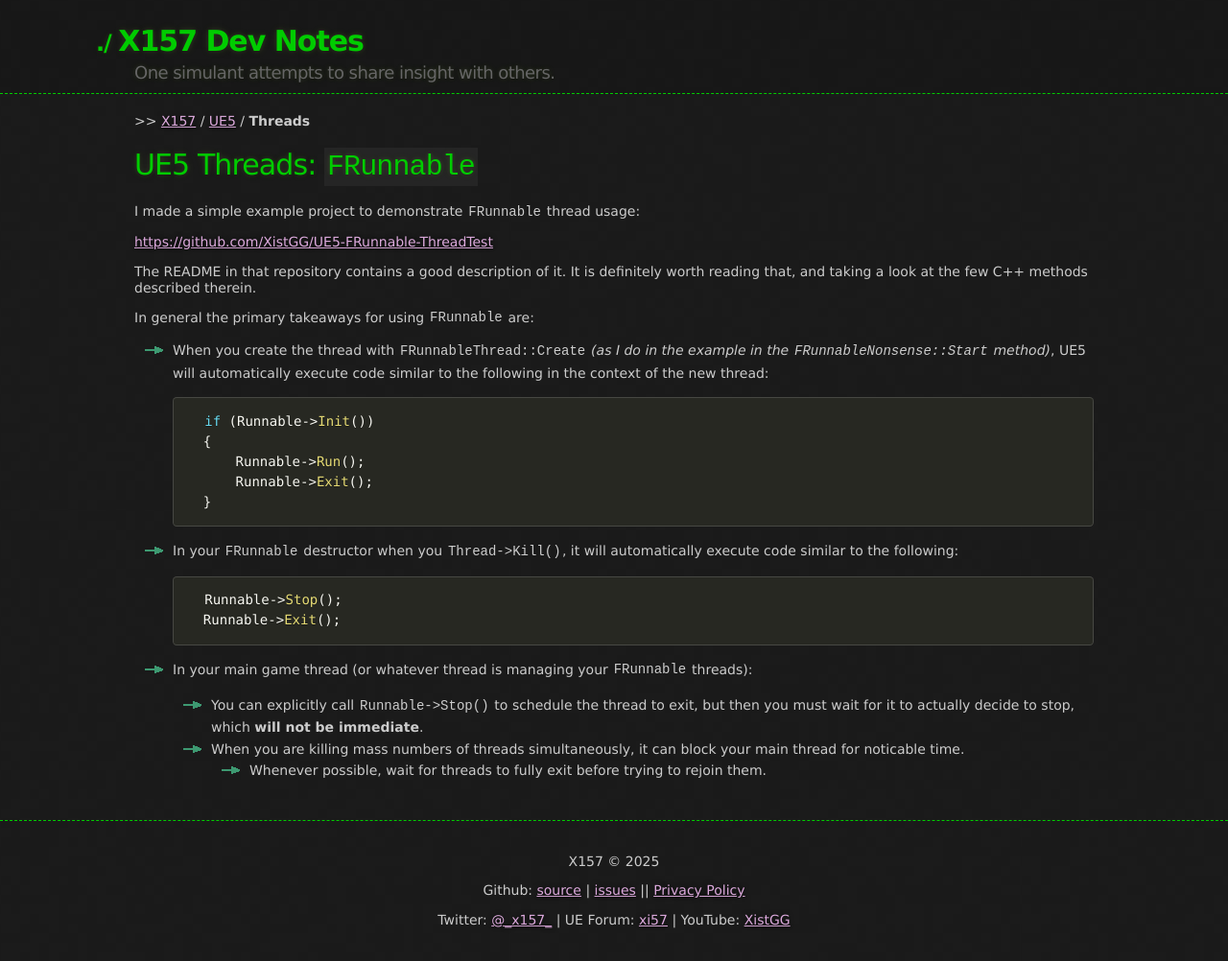
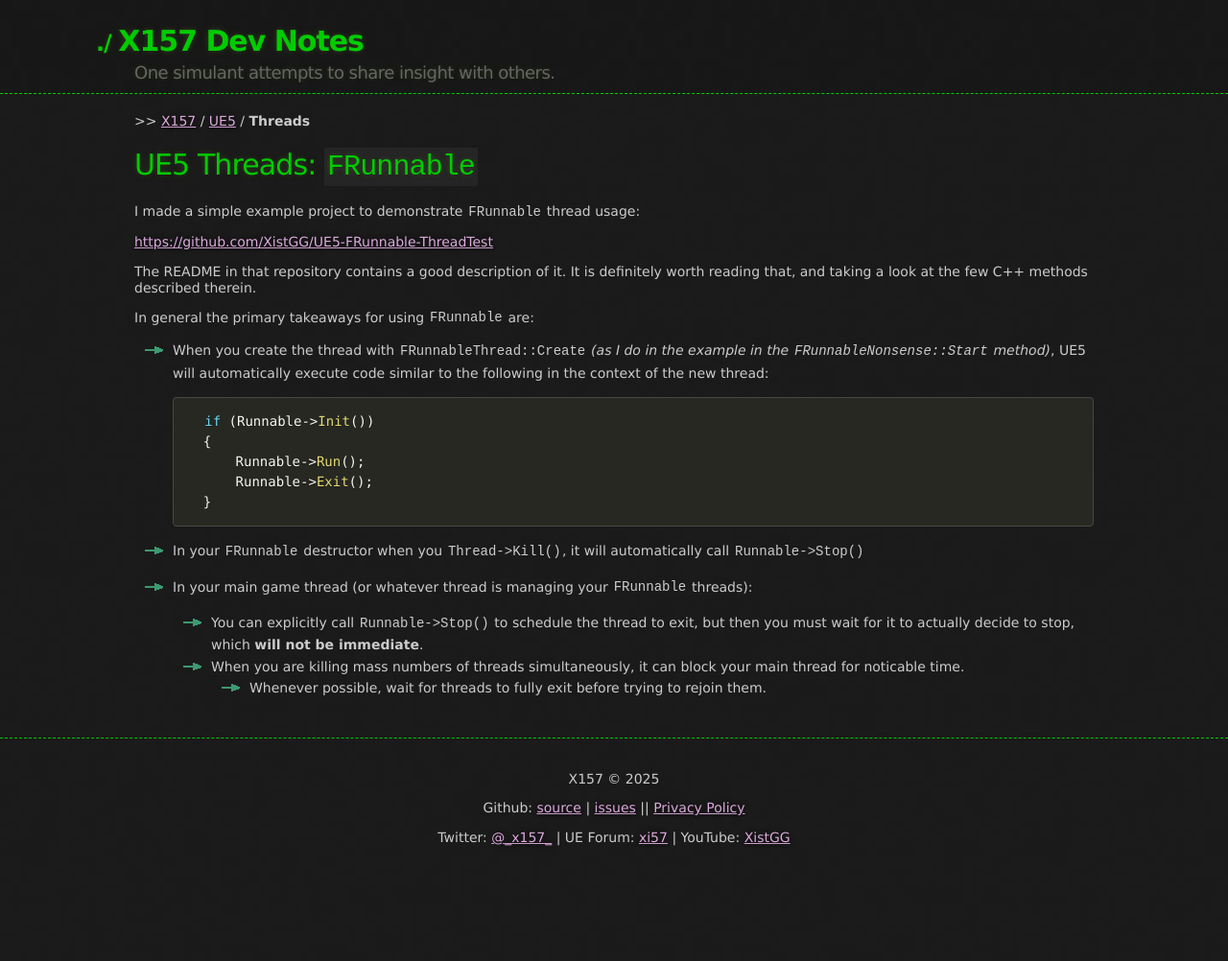
Before and after one commit to x157/x157.github.io, a Jekyll site: the page built from UE5/Threads/index.md, in a window 1280 px wide. Shown: the whole page at 96% size. Built offline with Jekyll 4.4.1, drawn with Linux system fonts in a browser that asks for light colours; after the commit the page ends 916 px from its top, so only the background shows below that.

Commit message:
Fix destructor info

````diff
--- a/UE5/Threads/index.md
+++ b/UE5/Threads/index.md
@@ -31,12 +31,7 @@ In general the primary takeaways for using `FRunnable` are:
     ```
 
 - In your `FRunnable` destructor when you `Thread->Kill()`, it will
-  automatically execute code similar to the following:
-
-    ```cpp
-    Runnable->Stop();
-    Runnable->Exit();
-    ```
+  automatically call `Runnable->Stop()`
 
 - In your main game thread (or whatever thread is managing your `FRunnable` threads):
   - You can explicitly call `Runnable->Stop()` to schedule the thread to exit, but
````
